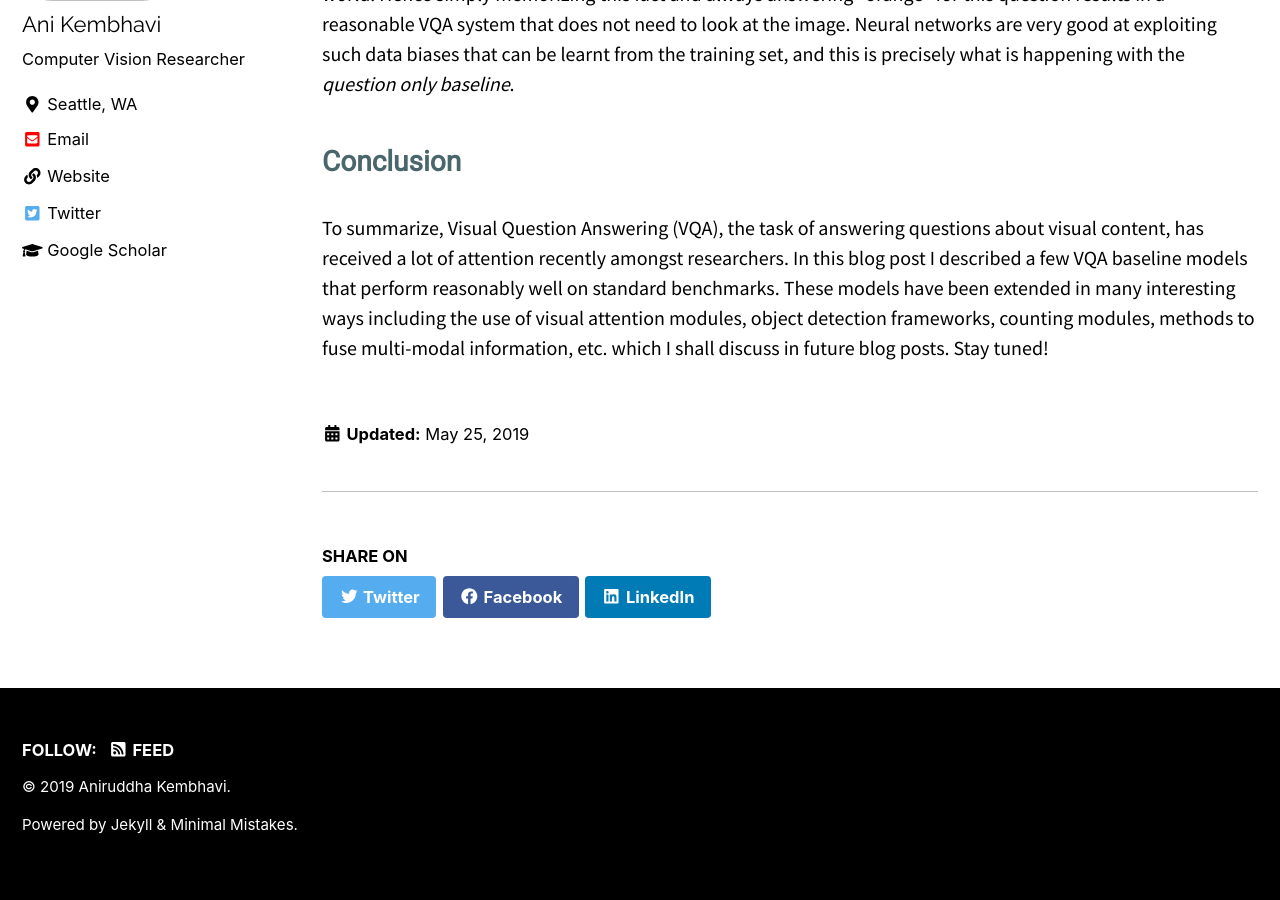
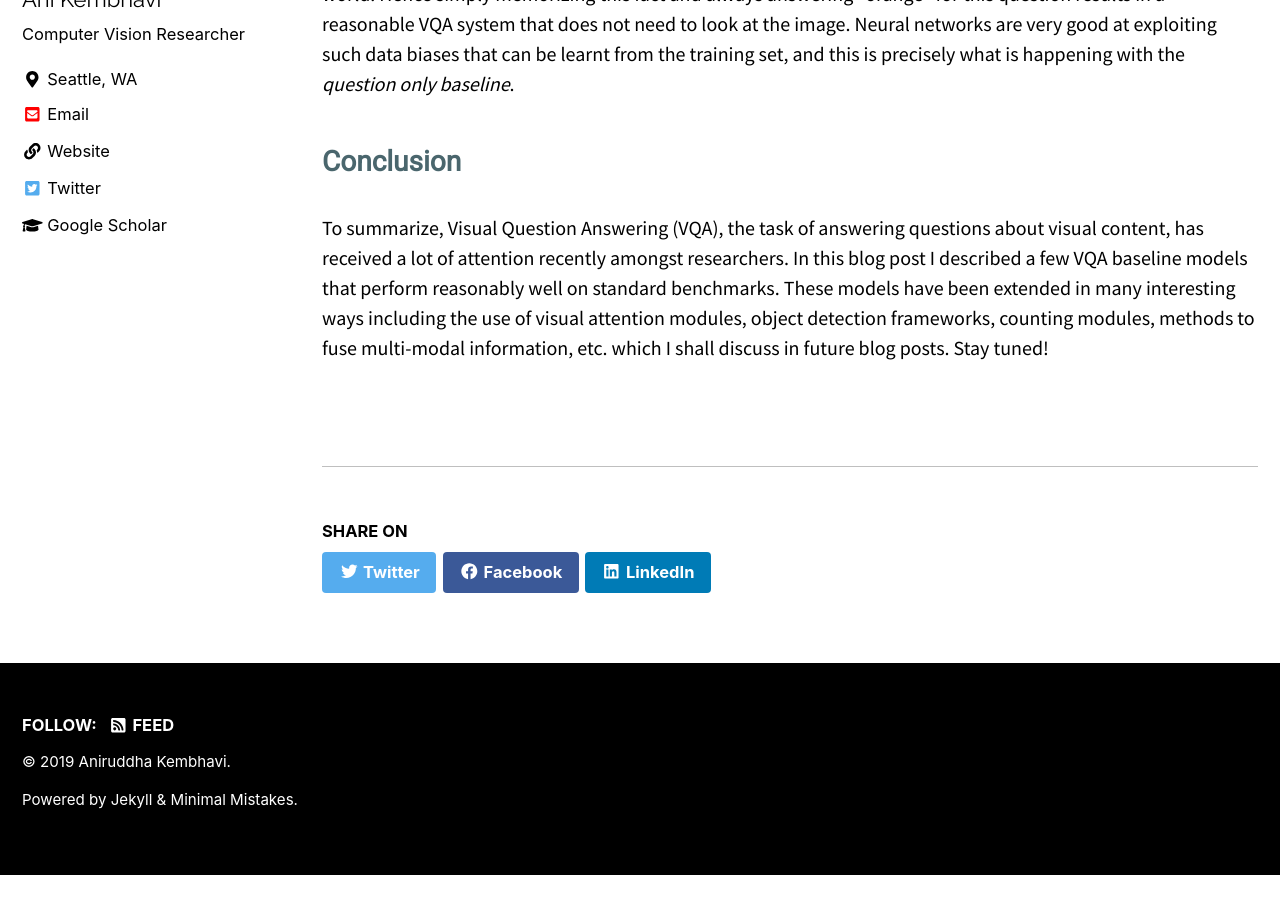
Before and after one commit to anikem/anikem.github.io, a Jekyll site: the page built from _posts/2019-05-25-vanilla-vqa.md, in a window 1280 px wide and 900 px high, scrolled down 7348 px. Built offline with Jekyll 4.4.1, drawn with Linux system fonts in a browser that asks for light colours; cached includes are drawn as plain includes; nearby versions of some CDN libraries; some web fonts are replaced; formulas are drawn with MathJax 3; after the commit the page ends 8223 px from its top, so only the background shows below that.

Commit message:
Remove date stamp on blog posts

```diff
--- a/_layouts/single.html
+++ b/_layouts/single.html
@@ -52,9 +52,9 @@ layout: default
         {% endif %}
         {% include page__taxonomy.html %}
         {% if page.last_modified_at %}
-          <p class="page__date"><strong><i class="fas fa-fw fa-calendar-alt" aria-hidden="true"></i> {{ site.data.ui-text[site.locale].date_label | default: "Updated:" }}</strong> <time datetime="{{ page.last_modified_at | date: "%Y-%m-%d" }}">{{ page.last_modified_at | date: "%B %d, %Y" }}</time></p>
+          <!-- <p class="page__date"><strong><i class="fas fa-fw fa-calendar-alt" aria-hidden="true"></i> {{ site.data.ui-text[site.locale].date_label | default: "Updated:" }}</strong> <time datetime="{{ page.last_modified_at | date: "%Y-%m-%d" }}">{{ page.last_modified_at | date: "%B %d, %Y" }}</time></p> -->
         {% elsif page.date %}
-          <p class="page__date"><strong><i class="fas fa-fw fa-calendar-alt" aria-hidden="true"></i> {{ site.data.ui-text[site.locale].date_label | default: "Updated:" }}</strong> <time datetime="{{ page.date | date_to_xmlschema }}">{{ page.date | date: "%B %d, %Y" }}</time></p>
+          <!-- <p class="page__date"><strong><i class="fas fa-fw fa-calendar-alt" aria-hidden="true"></i> {{ site.data.ui-text[site.locale].date_label | default: "Updated:" }}</strong> <time datetime="{{ page.date | date_to_xmlschema }}">{{ page.date | date: "%B %d, %Y" }}</time></p> -->
         {% endif %}
       </footer>
 
```
